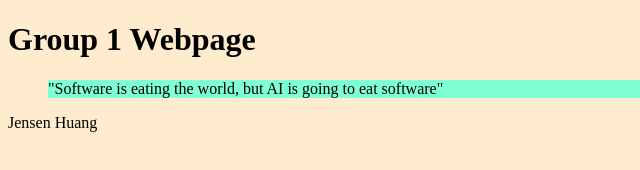
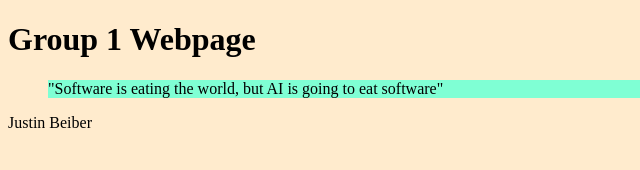
Before and after one commit to JKBrown11/GitLab, a plain HTML site: page index.html in a window 1280 px wide. Shown: the full height of the page, 0-640 px from the left. Drawn offline with Linux system fonts and the light colour scheme.

Commit message:
Updated quote author to Justin Beiber

```diff
--- a/index.html
+++ b/index.html
@@ -12,5 +12,5 @@
          </blockquote>
    </body>
 
-		<footer>Jensen Huang</footer>
+		<footer>Justin Beiber</footer>
 </html>
```
